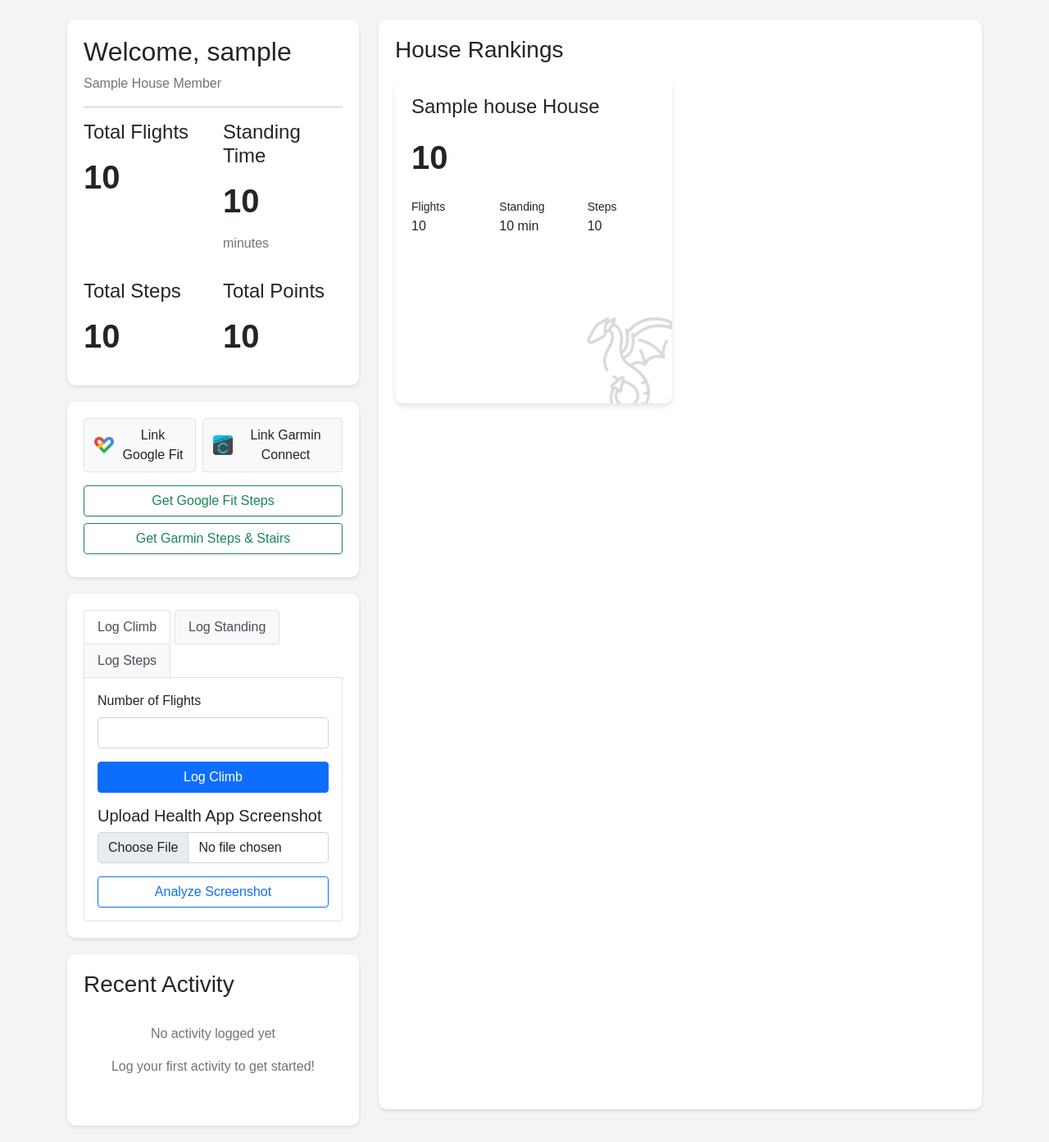
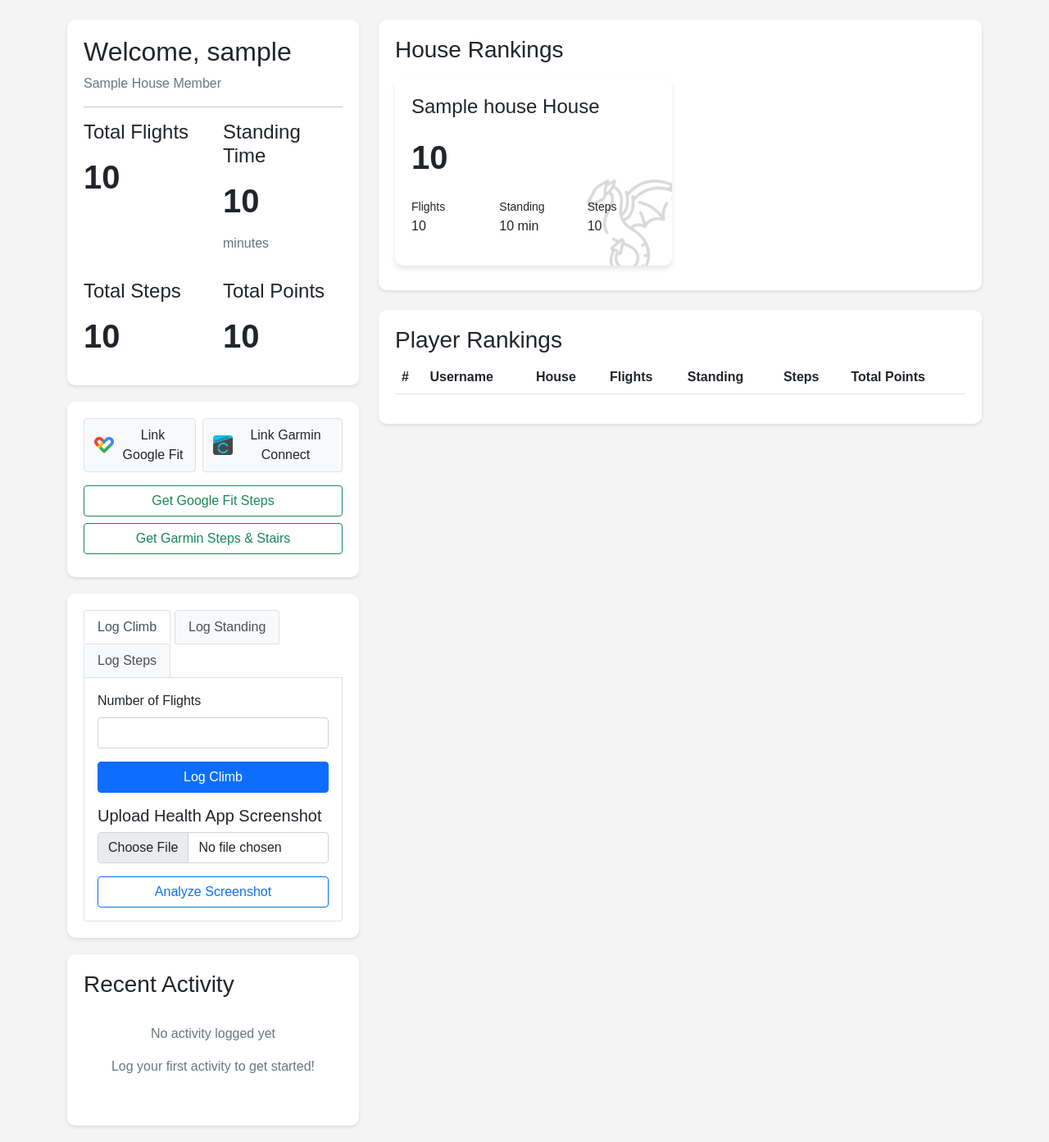
Before and after one commit to Nat-hsm/DragonRise, a Flask app: page /unified_dashboard in a window 1280 px wide. Shown: the part 62-1455 px from the top of the page at 82% size. Run offline with Flask 3, Linux system fonts and the light colour scheme; a user stored in the database is signed in; tables that the repository leaves empty hold one stand-in row (values such as "Sample post"); lists and menus that the app fills with data are empty; parts of the project's set-up code (start-up, migrations or seed data) failed here and were passed over.

Commit message:
added player ranking list

```diff
--- a/app.py
+++ b/app.py
@@ -1063,6 +1063,9 @@ def dashboard():
     # Get house data for the leaderboard
     houses = House.query.order_by(House.total_points.desc()).all()
 
+    # Get player leaderboard data
+    leaderboard = get_leaderboard(limit=10)  # Get top 10 users
+
     # Get recent logs for the current user
     recent_climb_logs = ClimbLog.query.filter_by(user_id=current_user.id)\
         .order_by(ClimbLog.timestamp.desc()).limit(3).all()
@@ -1114,7 +1117,8 @@ def dashboard():
                            all_activities=all_activities,
                            recent_climb_logs=recent_climb_logs,
                            recent_standing_logs=recent_standing_logs,
-                           recent_steps_logs=recent_steps_logs)
+                           recent_steps_logs=recent_steps_logs,
+                           leaderboard=leaderboard)  # Add leaderboard data
 
 @app.route('/analytics-dashboard')
 @login_required
--- a/models.py
+++ b/models.py
@@ -269,8 +269,8 @@ def init_houses():
 
 
 def get_leaderboard(limit=10):
-    """Get top users by points"""
-    return User.query.order_by(User.total_points.desc()).limit(limit).all()
+    """Get top users by points, excluding admins"""
+    return User.query.filter_by(is_admin=False).order_by(User.total_points.desc()).limit(limit).all()
 
 
 def get_house_rankings():
--- a/static/css/style.css
+++ b/static/css/style.css
@@ -103,7 +103,7 @@ body {
 
 /* House Rankings Card */
 .house-rankings-card {
-    height: calc(100% - 40px); /* Adjust for the margin-bottom of stats-card */
+   /* height: calc(100% - 40px); /* Adjust for the margin-bottom of stats-card */
     display: flex;
     flex-direction: column;
 }
--- a/templates/unified_dashboard.html
+++ b/templates/unified_dashboard.html
@@ -211,6 +211,41 @@
                 {% endfor %}
             </div>
         </div>
+
+        <!-- Add this section for Player Rankings -->
+        <div class="stats-card mt-4">
+            <h3>Player Rankings</h3>
+            <div class="table-responsive">
+                <table class="table table-hover">
+                    <thead>
+                        <tr>
+                            <th>#</th>
+                            <th>Username</th>
+                            <th>House</th>
+                            <th>Flights</th>
+                            <th>Standing</th>
+                            <th>Steps</th>
+                            <th>Total Points</th>
+                        </tr>
+                    </thead>
+                    <tbody>
+                        {% for user in leaderboard %}
+                        <tr>
+                            <td>{{ loop.index }}</td>
+                            <td>{{ user.username }}</td>
+                            <td>
+                                <span class="house-badge {{ user.house }}">{{ user.house }}</span>
+                            </td>
+                            <td>{{ user.total_flights }}</td>
+                            <td>{{ user.total_standing_time }} min</td>
+                            <td>{{ user.total_steps|default(0) }}</td>
+                            <td><strong>{{ user.total_points }}</strong></td>
+                        </tr>
+                        {% endfor %}
+                    </tbody>
+                </table>
+            </div>
+        </div>
     </div>
 </div>
 
@@ -277,7 +312,7 @@ document.getElementById('get-garmin-steps-btn').onclick = function() {
     resultDiv.textContent = "Fetching data...";
     fetch('/get_garmin_steps')
         .then(res => res.json())
-        .then(data => {
+        .then(data => {  <!-- Added missing parentheses around 'data' -->
             if (data.steps !== undefined && data.stairs !== undefined) {
                 resultDiv.textContent = "Garmin Steps: " + data.steps + ", Stairs Climbed: " + data.stairs;
             } else if (data.error) {
```
